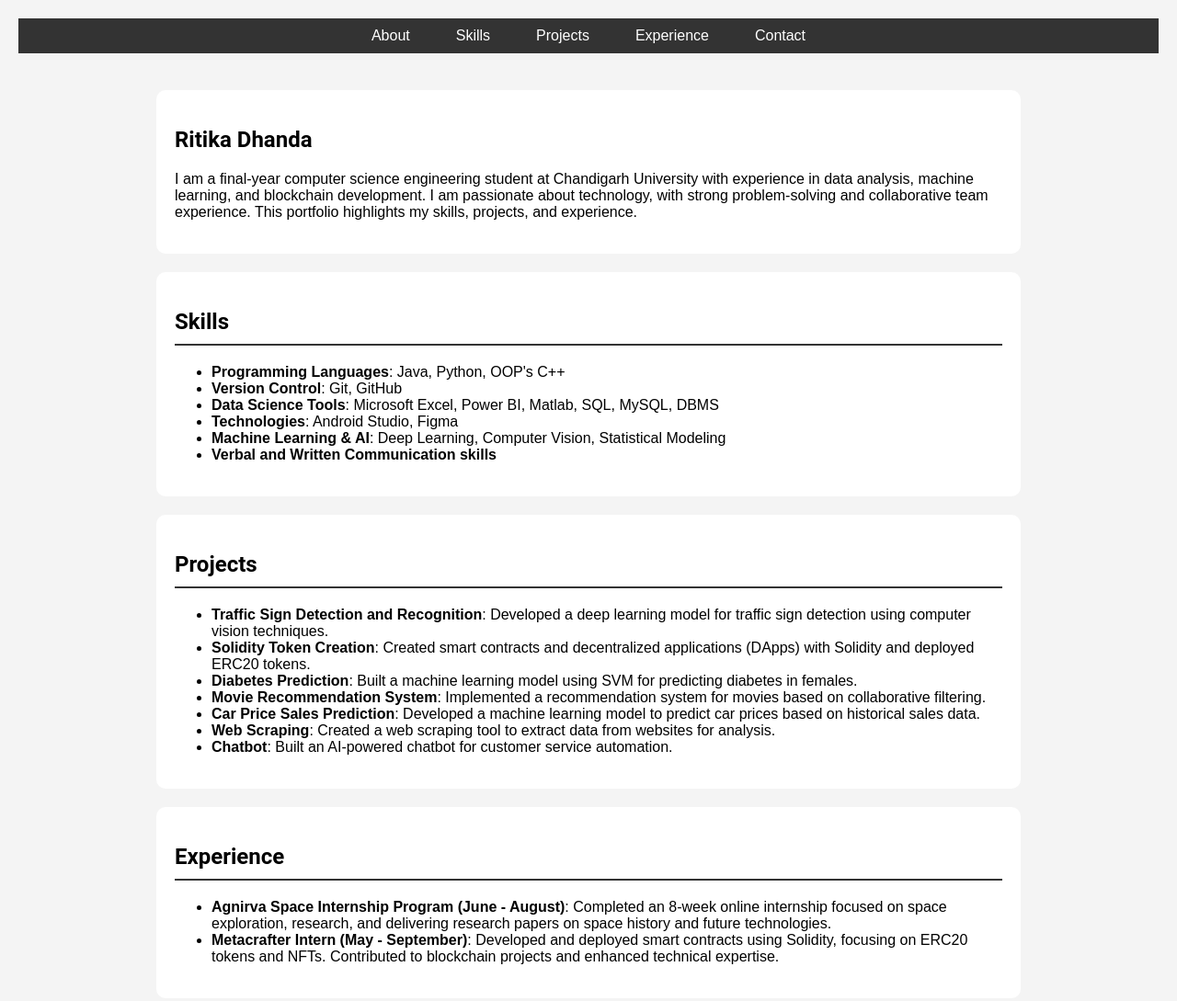
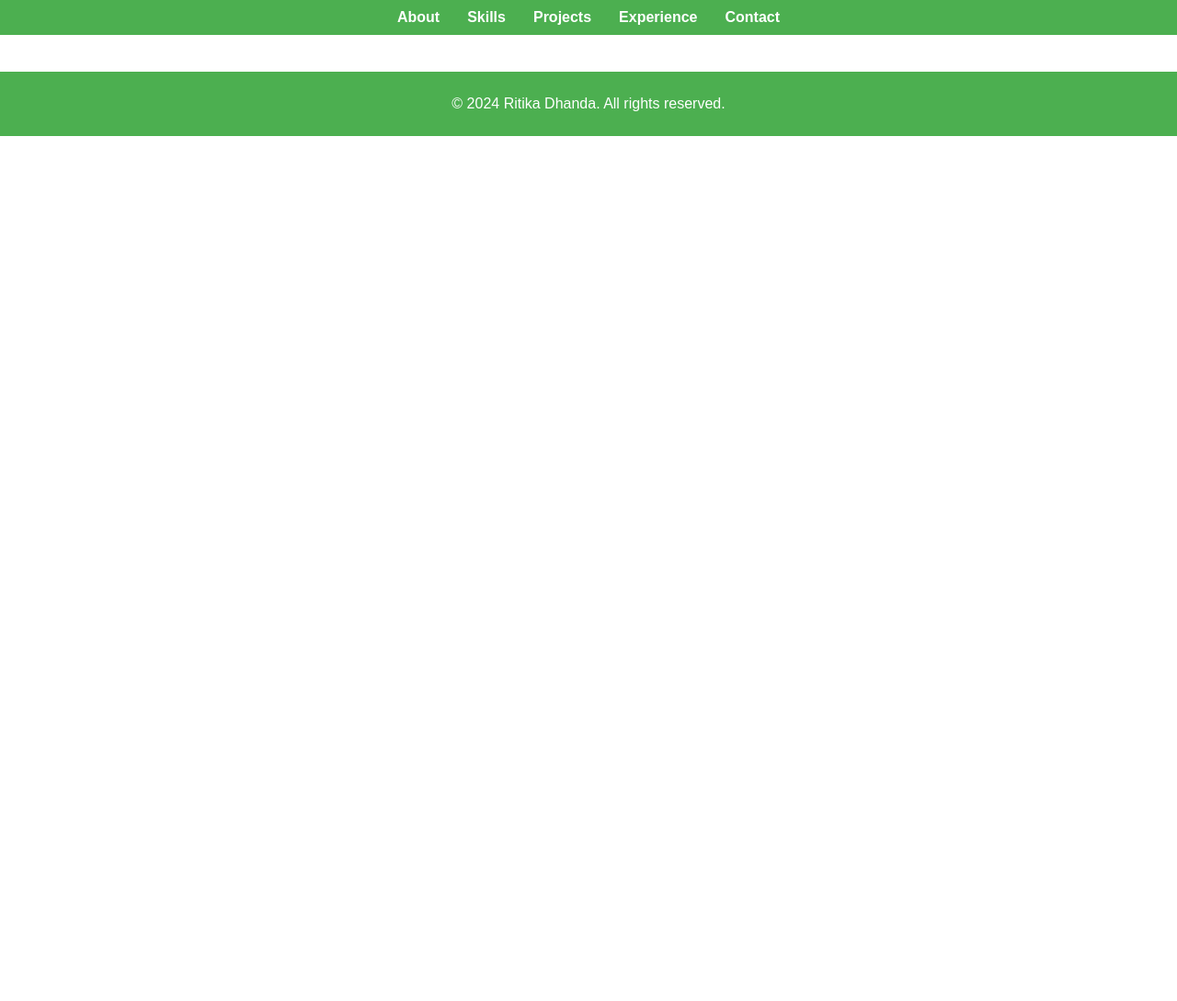
Before and after one commit to ritika-dhanda/portfolio, a plain HTML site: page index.html in a window 1280 px wide. Shown: the top 1089 px of the page at 92% size. After the commit the page ends 800 px from the top, so only its background shows below. Drawn offline with Linux system fonts and the light colour scheme.

Commit message:
styles.css

```diff
--- a/styles.css
+++ b/styles.css
@@ -1,93 +1,64 @@
+/* styles.css */
+
+/* General styles */
 body {
-    font-family: Arial, sans-serif;
-    background-color: #f4f4f4;
-    margin: 0;
-    padding: 0;
+  font-family: Arial, sans-serif;
+  margin: 0;
+  padding: 0;
+  color: #333;
 }
 
 header {
-    background: url('your-image-url.jpg') no-repeat center center/cover;
-    padding: 20px;
-    color: #fff;
+  background-color: #4CAF50; /* Green background */
+  padding: 10px;
+  color: white;
 }
 
 nav ul {
-    list-style: none;
-    display: flex;
-    justify-content: center;
-    padding: 0;
-    margin: 0;
-    background-color: #333;
+  list-style: none;
+  margin: 0;
+  padding: 0;
+  display: flex;
+  justify-content: center;
 }
 
 nav ul li {
-    margin: 0 15px;
+  margin: 0 15px;
 }
 
 nav ul li a {
-    color: #fff;
-    text-decoration: none;
-    padding: 10px;
-    display: block;
+  color: white;
+  text-decoration: none;
+  font-weight: bold;
 }
 
 nav ul li a:hover {
-    background-color: #575757;
-    border-radius: 5px;
+  text-decoration: underline;
+}
+
+main {
+  padding: 20px;
 }
 
 section {
-    padding: 20px;
-    margin: 20px auto;
-    max-width: 900px;
-    background-color: #fff;
-    border-radius: 10px;
+  display: none;
 }
 
-h1, h2 {
-    font-family: 'Roboto', sans-serif;
+section.visible {
+  display: block;
 }
 
-h2 {
-    border-bottom: 2px solid #333;
-    padding-bottom: 10px;
-    margin-bottom: 20px;
+footer {
+  background-color: #4CAF50;
+  color: white;
+  text-align: center;
+  padding: 10px;
 }
 
-.project-item {
-    transition: transform 0.3s ease-in-out;
+a {
+  color: #4CAF50; /* Green links */
 }
 
-.project-item:hover {
-    transform: scale(1.05);
+a:hover {
+  color: #333; /* Darker text on hover */
 }
-
-.menu-toggle {
-    display: none;
-    flex-direction: column;
-    cursor: pointer;
-}
-
-.bar {
-    background-color: #fff;
-    height: 3px;
-    width: 25px;
-    margin: 3px 0;
-    transition: 0.3s;
-}
-
-@media screen and (max-width: 768px) {
-    nav ul {
-        display: none;
-        flex-direction: column;
-        width: 100%;
-    }
-
-    nav ul.show {
-        display: flex;
-    }
-
-    .menu-toggle {
-        display: flex;
-    }
-}
```
